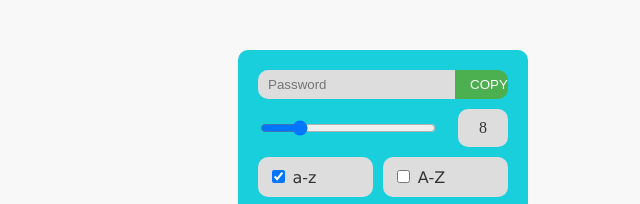
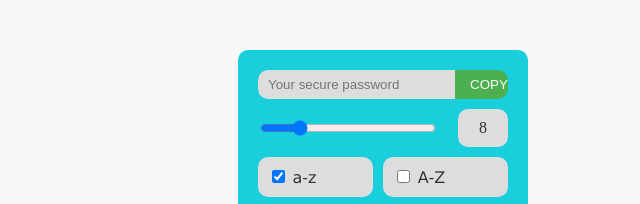
Before and after one commit to rahulmistry438/Password-generator-application, a plain HTML site: page index.html in a window 1280 px wide. Shown: the part 184-388 px from the top of the page, 257-897 px from the left. Drawn offline with Linux system fonts and the light colour scheme; a web font is replaced by a local one.

Commit message:
Update index.html

```diff
--- a/index.html
+++ b/index.html
@@ -10,7 +10,7 @@
     <h1>Random Password Generator</h1>
     <div class="generator">
         <div class="password">
-            <input type="text" placeholder="Password" />
+            <input type="text" placeholder="Your secure password" />
             <button onclick="copy()">COPY</button>
         </div>
         <div class="range">
```
